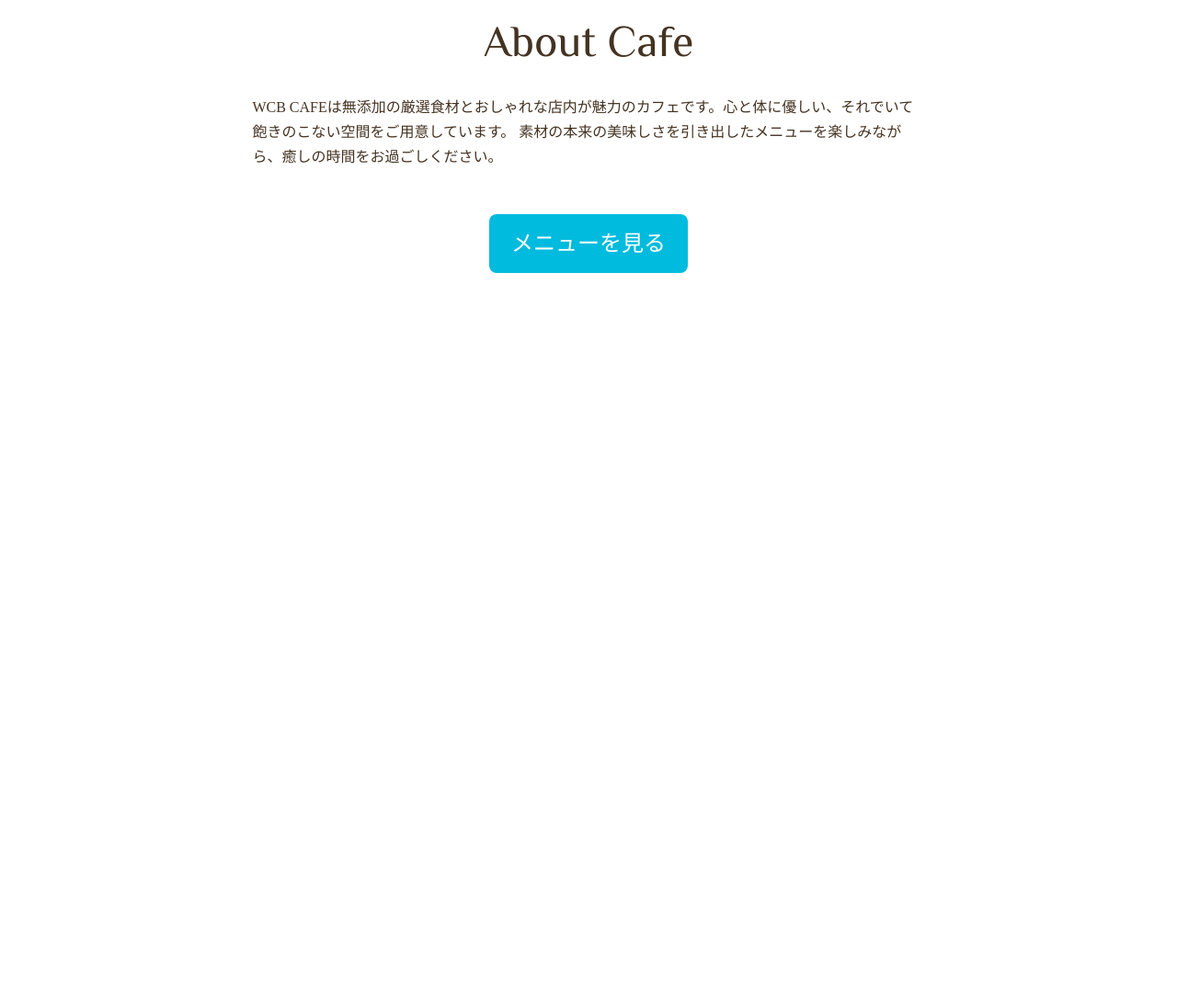
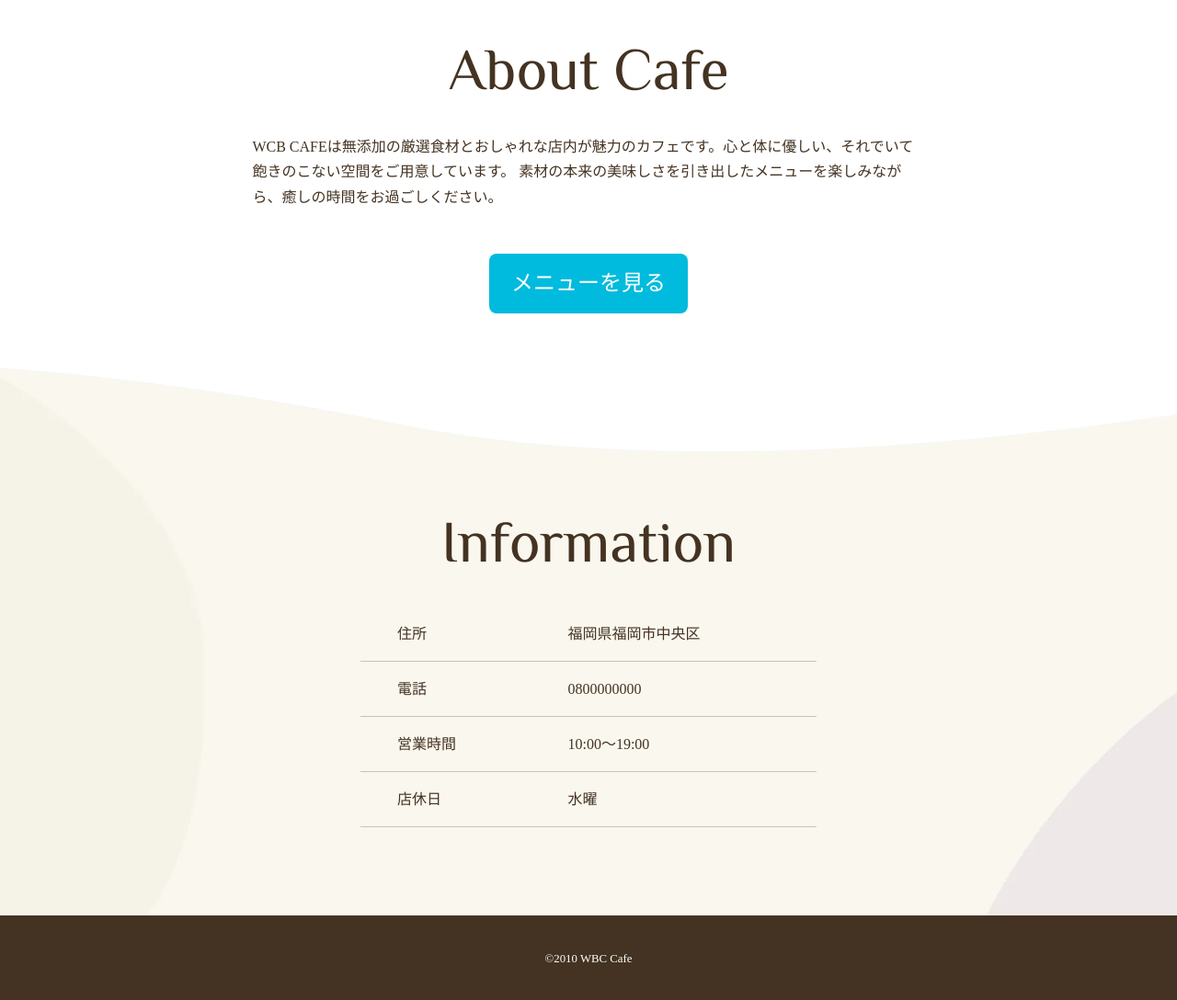
Before and after one commit to Nakawaki1103/1columns-site, a plain HTML site: page WCB Cafe/index.html in a window 1280 px wide. Shown: the part 845-1933 px from the top of the page at 92% size. Before the commit the page ends 1209 px from the top, so only its background shows below. Drawn offline with Linux system fonts and the light colour scheme; some packages are replaced by stand-ins of ours.

Commit message:
add 4-10まで

```diff
--- a/WCB Cafe/css/style.css
+++ b/WCB Cafe/css/style.css
@@ -17,6 +17,11 @@ img {
 }
 
 /* レイアウト */
+.wrapper {
+    max-width: 1120px;
+    margin: auto;
+    padding: 0 1.5rem;
+}
 .align-center {
     text-align: center;
 }
@@ -73,7 +78,14 @@ img {
     margin-top: 2rem;
     line-height: 1.4;
 }
+
 /* ボタン */
+.page-footer {
+    background-image: url(../images/footer-s.webp);
+    background-size: cover;
+    background-position: center;
+    padding-top: 12rem;
+}
 .btn {
     display: inline-block;
     font-size: 1.5rem;
@@ -81,7 +93,73 @@ img {
     color: #fff;
     border-radius: 8px;
     padding: .75rem 1.5rem;
+    transition: 2s;
 }
 .btn:hover {
-    background-color: #0090aa;
+    background-color: #006274;
 }
+
+/* フッター */
+.info {
+    width: 100%;
+    max-width: 544px;
+    margin: auto;
+    padding: 0 1.5rem;
+    border-spacing: 0;
+}
+.info th,
+.info td {
+    border-bottom: 1px solid #c9c2bc;
+}
+.info th {
+    text-align: left;
+    font-weight: normal;
+    padding: 1rem;
+}
+.info td {
+    padding: 1rem 0;
+}
+.copyright {
+    background-color: #432;
+    text-align: center;
+    padding: 2rem 0;
+    margin-top: 6rem;
+    color: #fff;
+}
+
+/* デスクトップ版 */
+@media (min-width:800px) {
+    /* 見出し */
+    .page-title {
+        font-size: 5rem;
+    }
+    .heading-large {
+        font-size: 4rem;
+    }
+
+    /* ヘッダー */
+    .page-header {
+        display: flex;
+        justify-content: space-between;
+        padding-top: 1.5rem;
+    }
+    .main-nav {
+        font-size:2rem;
+    }
+    /* HOME */
+    .cover-home {
+        background-image: url(../images/cover-home-l.webp);
+    }
+    .about {
+        margin: 4rem auto 0;
+    }
+
+    /* フッター */
+    .page-footer {
+        background-image: url(../images/footer-l.webp);
+        padding-top: 12rem;
+    }
+    .info th {
+        padding-left: 2.5rem;
+    }
+}
--- a/WCB Cafe/index.html
+++ b/WCB Cafe/index.html
@@ -19,7 +19,7 @@
 </head>
 <body>
     <div class="cover cover-home">
-        <header class="page-header">
+        <header class="page-header wrapper">
             <h1 class="align-center">
                 <a href="index.html"><img class="logo" src="images/logo.svg" alt="WCBカフェホーム"></a>
             </h1>
@@ -43,5 +43,29 @@
             <a class="btn" href="menu.html">メニューを見る</a>
         </div>
     </section>
+    <footer class="page-footer">
+        <h3 class="heading-large font-english">Information</h3>
+        <table class="info">
+            <tr>
+                <th>住所</th>
+                <td>福岡県福岡市中央区</td>
+            </tr>
+            <tr>
+                <th>電話</th>
+                <td>0800000000</td>
+            </tr>
+            <tr>
+                <th>営業時間</th>
+                <td>10:00～19:00</td>
+            </tr>
+            <tr>
+                <th>店休日</th>
+                <td>水曜</td>
+            </tr>
+        </table>
+        <div class="copyright">
+            <small>&copy;2010 WBC Cafe</small>
+        </div>
+    </footer>
 </body>
 </html>
```
